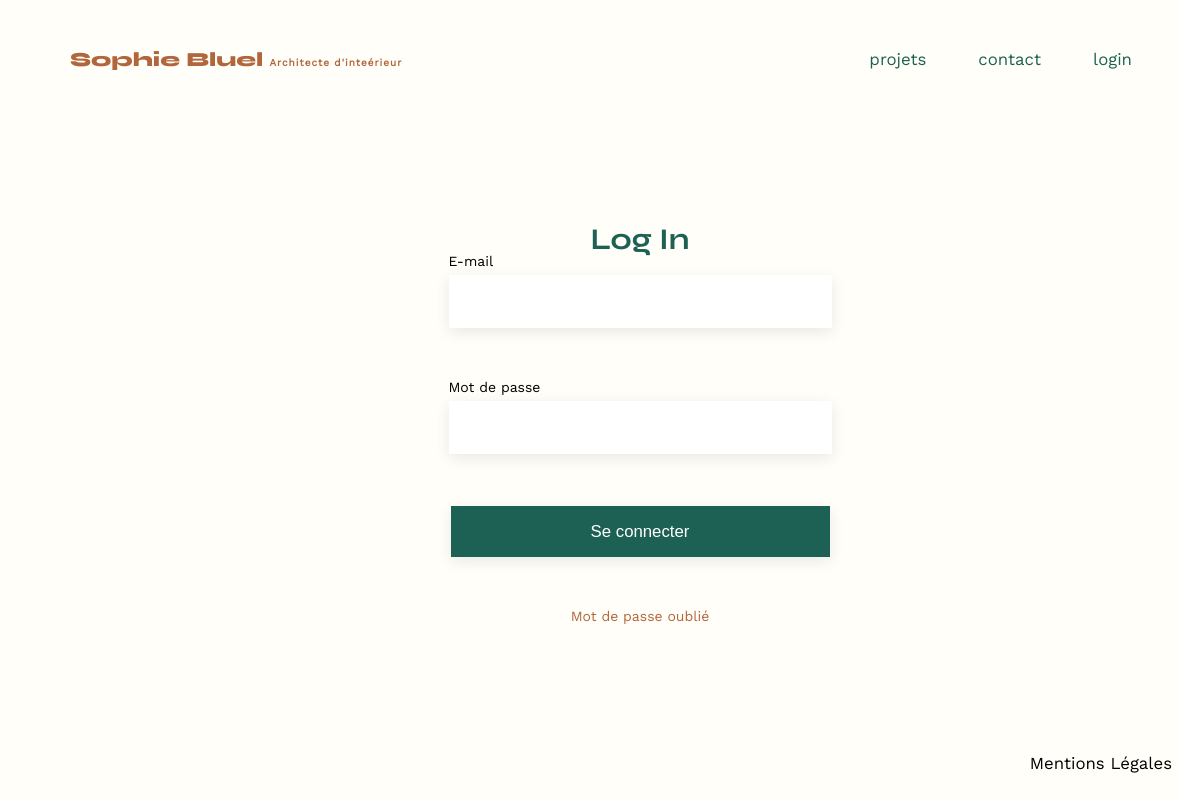
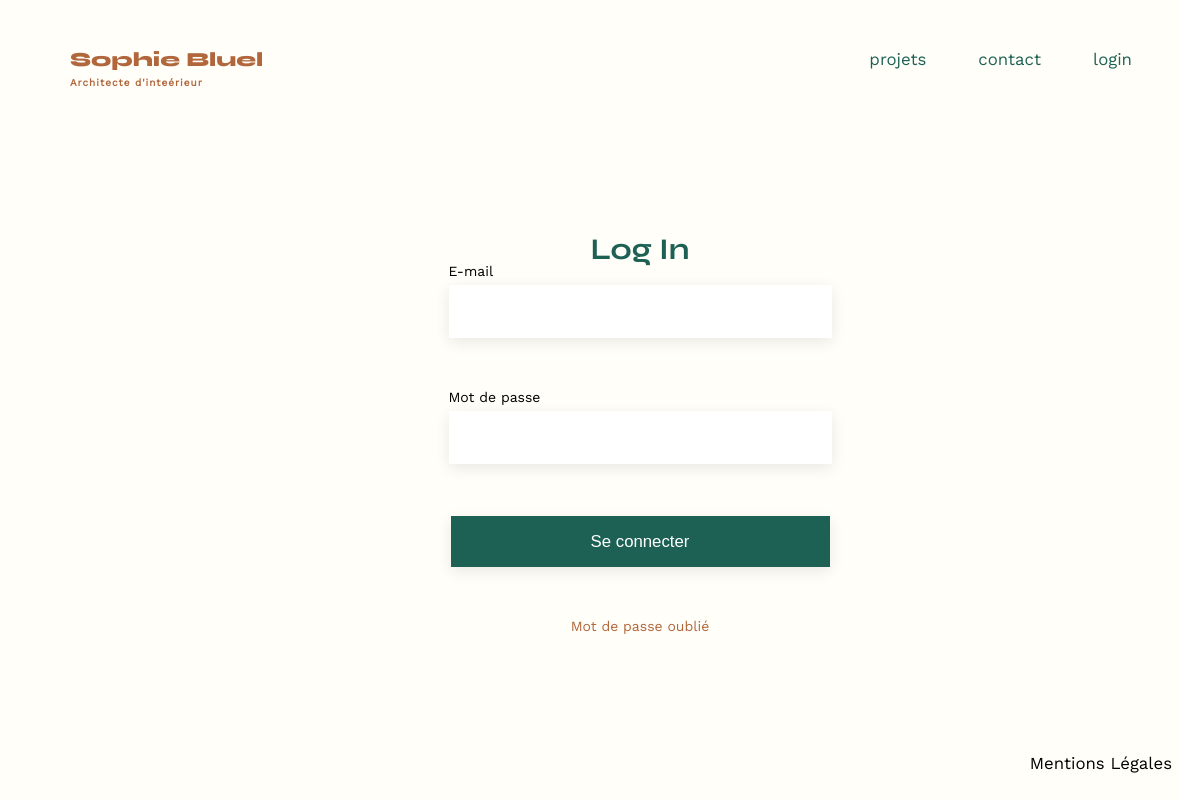
Before and after one commit to Reyneri/Portfolio-architecte-sophie-bluel-master, a plain HTML site: page pages/login.html in a window 1280 px wide. Shown: the full height of the page, 0-1179 px from the left. Drawn offline with nearby package versions, Linux system fonts and the light colour scheme.

Commit message:
login-titre

```diff
--- a/pages/login.html
+++ b/pages/login.html
@@ -21,7 +21,7 @@
 <body class="login-page">
 	<!-- class="login-page" -->
 	<header>
-		<h1>Sophie Bluel <span>Architecte d'inteérieur</span></h1>
+		<h1>Sophie Bluel <br><span>Architecte d'inteérieur</span></h1>
 		<nav>
 			<ul>
 				<li class="liste-header"><a href="/index.html">projets</a></li>
```
